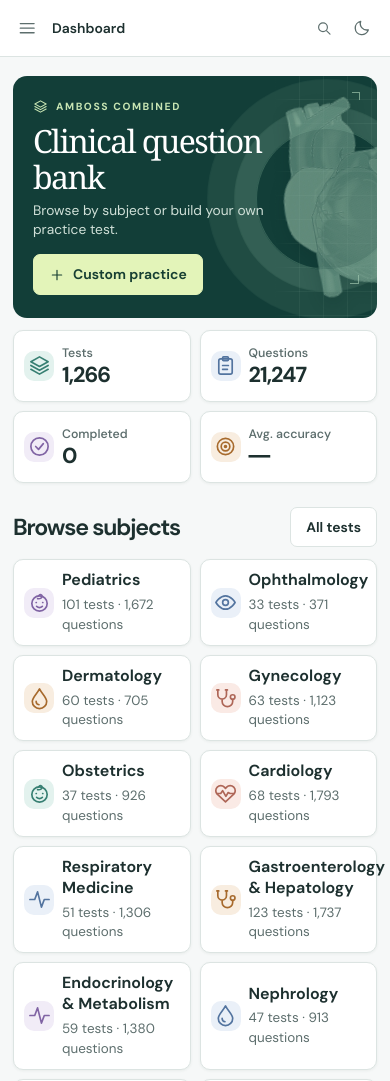
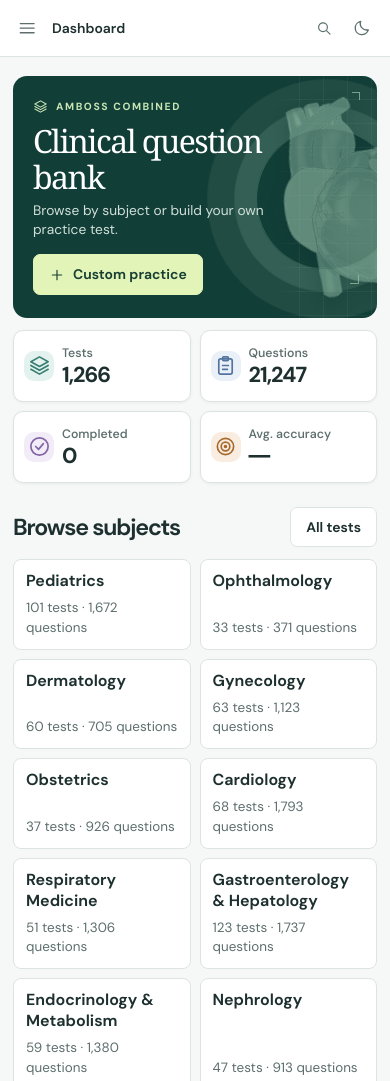
Before and after one commit to devhmo/clinical-qbank, a plain HTML site: page dist/index.html in a window 390 px wide. Shown: the top 1081 px of the page. Drawn offline with Linux system fonts and the light colour scheme.

Commit message:
Simplify subject cards and remove decorative icons

```diff
--- a/dist/app.js
+++ b/dist/app.js
@@ -424,15 +424,13 @@ function subjectCard(subject) {
   return (
     '<a class="subject-card" href="#dashboard/' +
     esc(subject.id) +
-    '">' +
-    tile(subject.color, subject.icon) +
-    '<span><strong>' +
+    '"><strong>' +
     esc(subject.title) +
     '</strong><small>' +
     fmt(subject.topics.length) +
     ' tests · ' +
     fmt(subject.questionCount) +
-    ' questions</small></span></a>'
+    ' questions</small></a>'
   )
 }
 function browseTests(id) {
--- a/dist/style.css
+++ b/dist/style.css
@@ -662,35 +662,26 @@ a.back {
   gap: 12px;
 }
 .subject-card {
-  display: flex;
-  align-items: center;
-  gap: 12px;
-  min-height: 76px;
-  padding: 12px 14px;
-  border: 1px solid var(--line);
-  border-radius: 10px;
+  display: grid;
+  grid-template-rows: 1fr auto;
+  gap: 6px;
+  min-height: 74px;
+  padding: 12px 15px;
+  border: 1px solid var(--line);
+  border-radius: 8px;
   background: var(--surface);
   color: var(--text);
-  box-shadow: var(--shadow);
   text-decoration: none;
 }
 .subject-card:hover {
   border-color: var(--accent);
   background: var(--accentsoft);
 }
-.subject-card .tile {
-  flex: none;
-}
-.subject-card strong,
-.subject-card small {
-  display: block;
-}
 .subject-card strong {
   font-weight: 650;
   line-height: 1.3;
 }
 .subject-card small {
-  margin-top: 4px;
   color: var(--muted);
   font-size: 0.84rem;
 }
@@ -700,12 +691,7 @@ a.back {
     gap: 9px;
   }
   .subject-card {
-    gap: 8px;
-    padding: 10px;
-  }
-  .subject-card .tile {
-    width: 30px;
-    height: 30px;
+    padding: 11px 12px;
   }
 }
 .field > .build-control {
--- a/dist/subjects.json
+++ b/dist/subjects.json
@@ -2,8 +2,6 @@
   {
     "id": "pediatrics",
     "title": "Pediatrics",
-    "color": "purple",
-    "icon": "baby",
     "topics": [
       "acyanotic_congenital_heart_defects",
       "adolescent_health_care",
@@ -111,8 +109,6 @@
   {
     "id": "ophthalmology",
     "title": "Ophthalmology",
-    "color": "blue",
-    "icon": "eye",
     "topics": [
       "abnormalities_of_eyelid_position",
       "age_related_macular_degeneration",
@@ -152,8 +148,6 @@
   {
     "id": "dermatology",
     "title": "Dermatology",
-    "color": "orange",
-    "icon": "drop",
     "topics": [
       "acanthosis_nigricans",
       "acne_vulgaris",
@@ -220,8 +214,6 @@
   {
     "id": "gynecology",
     "title": "Gynecology",
-    "color": "coral",
-    "icon": "steth",
     "topics": [
       "abnormal_uterine_bleeding",
       "adenomyosis",
@@ -291,8 +283,6 @@
   {
     "id": "obstetrics",
     "title": "Obstetrics",
-    "color": "teal",
-    "icon": "baby",
     "topics": [
       "abnormal_labor_and_delivery",
       "antepartum_hemorrhage",
@@ -336,8 +326,6 @@
   {
     "id": "cardiology",
     "title": "Cardiology",
-    "color": "coral",
-    "icon": "heart",
     "topics": [
       "acute_coronary_syndrome",
       "acute_heart_failure",
@@ -412,8 +400,6 @@
   {
     "id": "respiratory",
     "title": "Respiratory Medicine",
-    "color": "blue",
-    "icon": "activity",
     "topics": [
       "acute_asthma_exacerbation",
       "acute_bronchitis",
@@ -471,8 +457,6 @@
   {
     "id": "gastroenterology",
     "title": "Gastroenterology & Hepatology",
-    "color": "orange",
-    "icon": "steth",
     "topics": [
       "achalasia",
       "acute_cholangitis",
@@ -602,8 +586,6 @@
   {
     "id": "endocrinology",
     "title": "Endocrinology & Metabolism",
-    "color": "purple",
-    "icon": "activity",
     "topics": [
       "acromegaly",
       "adrenal_gland",
@@ -669,8 +651,6 @@
   {
     "id": "nephrology",
     "title": "Nephrology",
-    "color": "blue",
-    "icon": "drop",
     "topics": [
       "acid_base_disorders",
       "acute_kidney_injury",
@@ -724,8 +704,6 @@
   {
     "id": "urology",
     "title": "Urology",
-    "color": "teal",
-    "icon": "steth",
     "topics": [
       "abnormalities_of_the_male_urethra_and_webbed_penis",
       "benign_prostatic_hyperplasia",
@@ -768,8 +746,6 @@
   {
     "id": "neurology",
     "title": "Neurology & Neurosurgery",
-    "color": "purple",
-    "icon": "activity",
     "topics": [
       "acoustic_neuroma",
       "altered_mental_status_and_coma",
@@ -883,8 +859,6 @@
   {
     "id": "ent",
     "title": "Otolaryngology (ENT)",
-    "color": "blue",
-    "icon": "steth",
     "topics": [
       "acute_otitis_media",
       "acute_tonsillitis_and_pharyngitis",
@@ -947,8 +921,6 @@
   {
     "id": "orthopedics",
     "title": "Orthopedics & Sports Medicine",
-    "color": "orange",
-    "icon": "activity",
     "topics": [
       "achilles_tendon_rupture",
       "acromioclavicular_joint_injury",
@@ -1058,8 +1030,6 @@
   {
     "id": "surgery",
     "title": "General & Vascular Surgery",
-    "color": "mint",
-    "icon": "cross",
     "topics": [
       "abdominal_aortic_aneurysm",
       "abdominal_cavity",
@@ -1157,8 +1127,6 @@
   {
     "id": "rheumatology",
     "title": "Rheumatology",
-    "color": "teal",
-    "icon": "activity",
     "topics": [
       "acute_rheumatic_fever",
       "adult_onset_still_disease",
@@ -1206,8 +1174,6 @@
   {
     "id": "hematology-oncology",
     "title": "Hematology & Oncology",
-    "color": "coral",
-    "icon": "drop",
     "topics": [
       "acute_chest_syndrome",
       "acute_leukemia",
@@ -1317,8 +1283,6 @@
   {
     "id": "infectious-diseases",
     "title": "Infectious Diseases & Microbiology",
-    "color": "mint",
-    "icon": "cross",
     "topics": [
       "actinomycosis",
       "african_trypanosomiasis",
@@ -1461,8 +1425,6 @@
   {
     "id": "psychiatry",
     "title": "Psychiatry & Behavioral Health",
-    "color": "purple",
-    "icon": "activity",
     "topics": [
       "acute_and_posttraumatic_stress_disorders",
       "alcohol_use_disorder",
@@ -1521,8 +1483,6 @@
   {
     "id": "emergency",
     "title": "Emergency Medicine & Critical Care",
-    "color": "coral",
-    "icon": "cross",
     "topics": [
       "abdominal_compartment_syndrome",
       "acetaminophen_overdose",
@@ -1615,8 +1575,6 @@
   {
     "id": "anesthesiology",
     "title": "Anesthesiology & Pain Medicine",
-    "color": "teal",
-    "icon": "activity",
     "topics": [
       "acute_pain_management",
       "airway_management",
@@ -1641,8 +1599,6 @@
   {
     "id": "immunology",
     "title": "Allergy & Immunology",
-    "color": "mint",
-    "icon": "steth",
     "topics": [
       "adaptive_immune_system",
       "allergic_rhinitis",
@@ -1667,8 +1623,6 @@
   {
     "id": "preventive",
     "title": "Family & Preventive Medicine",
-    "color": "teal",
-    "icon": "clipboard",
     "topics": [
       "adolescent_health_care",
       "adult_health_maintenance",
@@ -1726,8 +1680,6 @@
   {
     "id": "basic-sciences",
     "title": "Basic Sciences & Pharmacology",
-    "color": "purple",
-    "icon": "book",
     "topics": [
       "abdominal_cavity",
       "adipose_tissue",
```
